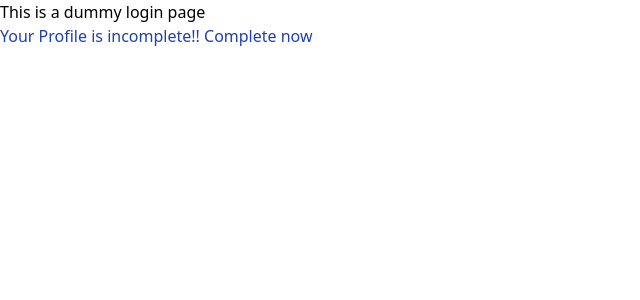
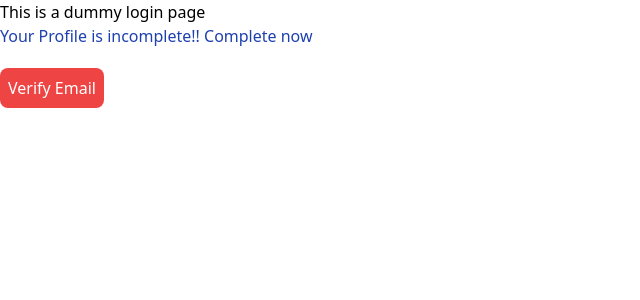
Before and after one commit to rishuishind/sharpProject5, a React (Create React App) app: page /login in a window 1280 px wide. Shown: the top 300 px of the page, without its empty margins (0-640 px from the left). Built offline with nearby package versions, Linux system fonts and the light colour scheme.

Commit message:
veried the user using email

```diff
--- a/src/pages/DummyLogin.jsx
+++ b/src/pages/DummyLogin.jsx
@@ -2,12 +2,42 @@ import React from 'react'
 import { Link } from 'react-router-dom/cjs/react-router-dom';
 
 const DummyLogin = () => {
+
+    const handleVerifyEmail = () => {
+        const token = localStorage.getItem('token');
+        fetch('https://identitytoolkit.googleapis.com/v1/accounts:sendOobCode?key=AIzaSyD8ycB6q6pys2MMvD6gP4F308TdRu3RshI', {
+            method: 'POST',
+            body: JSON.stringify({
+                requestType: 'VERIFY_EMAIL',
+                idToken: token
+            }),
+            headers: {
+                'Content-Type': 'application/json'
+            }
+        }).then(res => {
+            if (res.ok) {
+                return res.json();
+            } else {
+                return res.json().then(data => {
+                    let errorMsg = 'Authentication Failed';
+                    throw new console.error(errorMsg);
+                })
+            }
+        }).then(data => {
+            console.log(data);
+        }).catch(err => {
+            alert(err);
+        })
+    }
+
     return (
         <>
             <h1>This is a dummy login page</h1>
             <Link to='/updateProfile'>
                 <h1 className=' text-blue-800'>Your Profile is incomplete!! Complete now</h1>
             </Link>
+
+            <button onClick={handleVerifyEmail} className=' bg-red-500 text-white p-2 mt-5 rounded-lg'>Verify Email</button>
         </>
     )
 }
```
